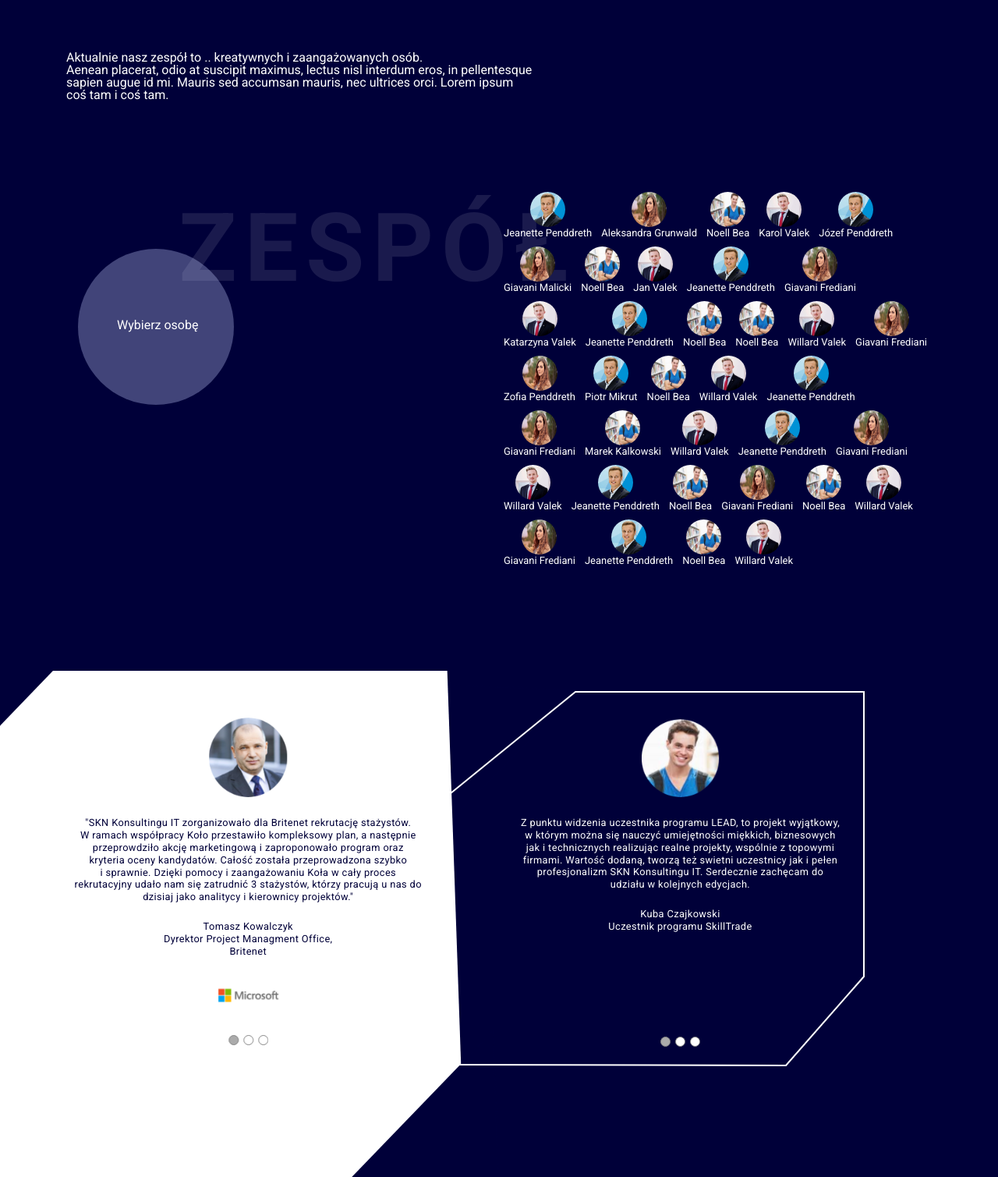
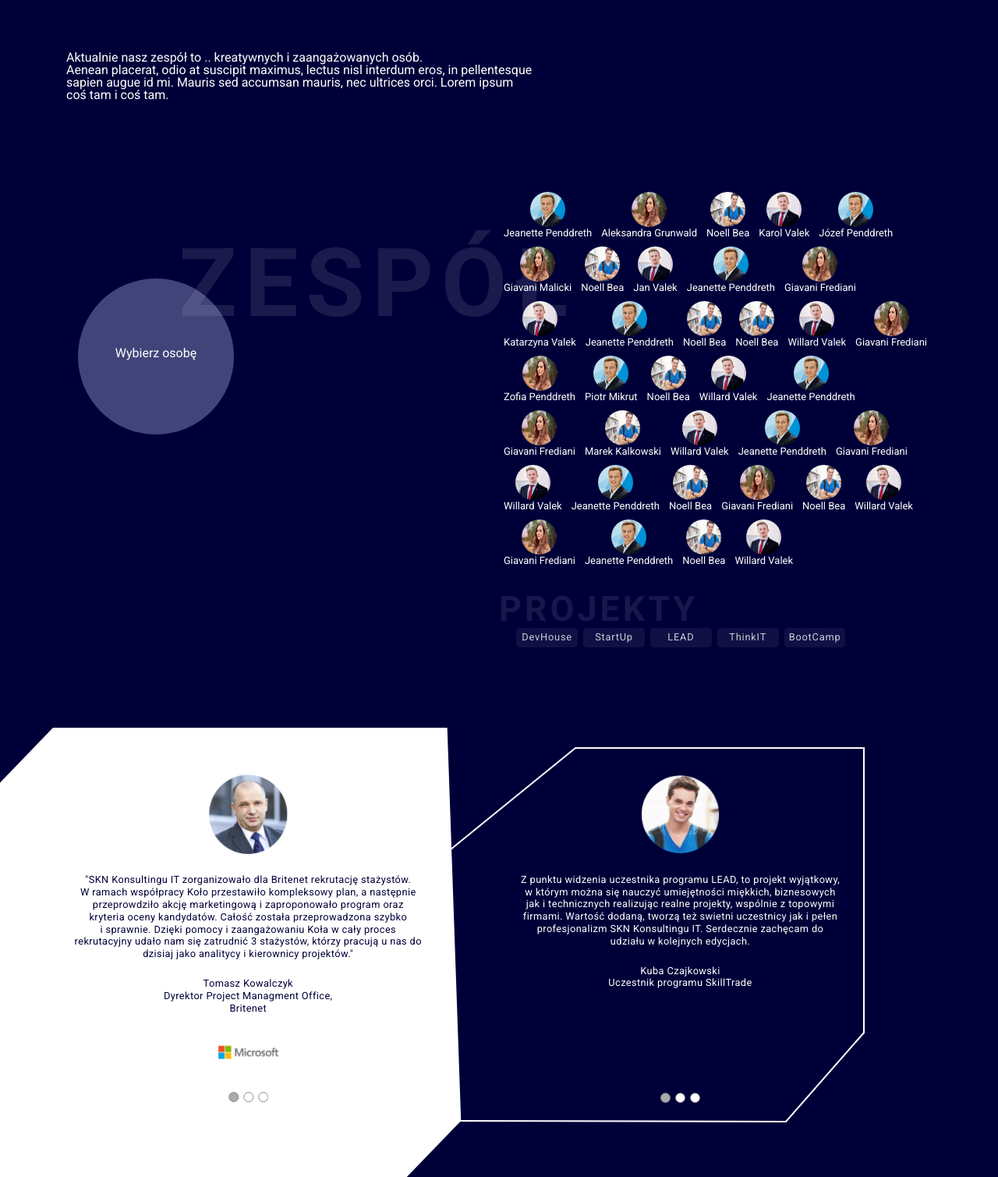
Before and after one commit to devhouserepo/SKN-Page, a PHP site: page / in a window 1280 px wide. Shown: the part 1819-3328 px from the top of the page at 78% size. Run offline with PHP 8.4, Linux system fonts and the light colour scheme.

Commit message:
SISK-26--Max member photo and info shows after mini photo click.Projects buttons added.

```diff
--- a/src/assets/scss/partials/_team.scss
+++ b/src/assets/scss/partials/_team.scss
@@ -20,7 +20,6 @@ p {
 
 
 
-
 .members {
     // background-color: rgb(139, 32, 134);
     display: flex;
@@ -32,37 +31,38 @@ p {
 
 
 .max-member-container {
-    // background-color: rgba(11, 105, 66, 0.164);
+    // background-color: rgba(11, 105, 66, 0.938);
     flex: 2 2 50%;
     margin-left: 0;
     top: 8%;
     position: relative;
+    display: block;
 }
 
 
 
 .max-photo {
-    &:before {
-        position: absolute;
-        color: white;
-        top: 45%;
-        left: 25%;
-        content: 'Wybierz osobę'
-    }
     // background-image: url("/assets/images/members/chlopak.jpg");
     background-color: rgba(177, 185, 230, 0.37);
-    position: absolute;
-    margin-top: 14%;
+    position: relative;
+    margin-top: 22%;
     width: 200px;
     height: 200px;
     border-radius: 50%;
 }
 
+.wybierz-osobe {
+    width: 100%;
+    text-align: center;
+    position: absolute;
+    top: 44%;
+}
+
 .max-member-paragraphs {
     // background-color: hotpink;
-    display: flex;
+    display: block;
     flex: 1 1 100%;
-    margin-top: 7%;
+    margin-top: 9%;
 }
 
 .max-name-surname {
@@ -74,15 +74,20 @@ p {
 .max-member-info-details {
     // background-color: rgb(64, 57, 95);
     flex: 1 1 100%;
+    padding-left: 6%;
+    padding-right: 9%;
 }
 
 
 
-
+.thumbnails-projects-container {
+    // background-color: rgb(183, 224, 33);
+    flex: 2 2 50%;
+    position: relative;
+}
 
 
 .members-thumbnails-container {
-    flex: 2 2 50%;
     // background-color: rgb(144, 170, 226);
     display: flex;
     flex-wrap: wrap;
@@ -97,12 +102,79 @@ p {
 
 .thumb-img {
     border-radius: 50% !important;
+    width: 45px;
+    height: 45px;
+    cursor: pointer;
+    -webkit-transition: 0.2s;
+    transition: 0.2s;
+
+    &:hover {
+        opacity: 0.7;
+    }
 }
+
+
 
 .thumb-name-surname {
     padding: 1px;
     font-size: 13px;
 }
+
+
+
+#projekty-btns-container {
+    position: relative;
+}
+
+#team-section-projekty-header {
+    color: white;
+    font-weight: bold;
+    letter-spacing: 4px;
+    opacity: 0.09;
+    font-size: 2.8em;
+    margin-top: 5%;
+}
+
+
+.projects-buttons {
+    // background-color: rgb(223, 111, 37);
+    display: inline-grid;
+    grid-template-columns: repeat(5, 1fr);
+    grid-gap: 7px;
+    // justify-items: center;
+    position: absolute;
+    top: 104%;
+    left: 4%;
+}
+
+.project-btn {
+    grid-column: auto;
+    grid-row: auto;
+    padding: 6px;
+    border-radius: 5px;
+    border: none;
+    // border: 1px solid rgba(255, 255, 255, 0.103);
+    background: transparent;
+    background: rgba(46, 47, 93, 0.459);
+    opacity: 0.8;
+    font-size: 0.8em;
+    letter-spacing: 0.8px;
+    color: #ffffff;
+    cursor: pointer;
+    -webkit-transition: 0.3s;
+    transition: 0.3s;
+
+    &:hover {
+        background: #4f5178;
+    }
+    &:focus {
+        outline: none;
+    }
+    &:active {
+        background: rgba(46, 47, 93, 0.918);
+    }
+}
+
 
 
 
@@ -118,6 +190,6 @@ p {
     opacity: 0.1;
     font-size: 122px;
     position: absolute;
-    top: 39%;
+    top: 41%;
     left: 14%;
 }
--- a/src/index.html
+++ b/src/index.html
@@ -313,26 +313,33 @@
       </p>
     </div>
     <div class="flex-row members">
-      <div class="flex-column container max-member-container">
-          <div class="max-photo"></div>
+      <div class=" container max-member-container">
+        <div class="max-photo">
+          <p class="wybierz-osobe">Wybierz osobę</p>
+        </div>
         <div class="flex-column max-member-paragraphs">
-          <!-- <p class="max-name-surname">Patryk Plewka</p>
-          <p class="max-member-info-details">
-            to jest o Patryku. O Patryku jest to. Aenean placerat, odio at suscipit maximus, to jest o Patryku. O Patryku jest to, in
-            pellentesque sapien augue id mi. Mauris sed accumsan mauris, nec ultrices orci.
-          </p> -->
         </div>
       </div>
-      <div class="justify-content-start members-thumbnails-container">
-
-
+      <div class="thumbnails-projects-container">
+        <div class="justify-content-start members-thumbnails-container">
+        </div>
+        <div id="projekty-btns-container">
+          <h3 id="team-section-projekty-header">PROJEKTY</h3>
+          <div class="projects-buttons">
+            <button class="project-btn">DevHouse</button>
+            <button class="project-btn">StartUp</button>
+            <button class="project-btn">LEAD</button>
+            <button class="project-btn">ThinkIT</button>
+            <button class="project-btn">BootCamp</button>
+          </div>
+        </div>
       </div>
     </div>
     <div class="section-team-background">
-        <div class="giant-header-members">
-          ZESPÓŁ
-        </div>
-      </div>
+      <h2 class="giant-header-members">
+        ZESPÓŁ
+      </h2>
+    </div>
   </section>
 
   <!-- TEAM SECTION END-->
@@ -447,7 +454,8 @@
 
         <svg width="600" height="500">
 
-          <path class="path" d="M0,498 L430,499 530,385 530,20 160,20 0,150" style="stroke-width: 2; stroke: #ffffff; fill: none; "/>
+          <path class="path" d="M0,498 L430,499 530,385 530,20 160,20 0,150" style="stroke-width: 2; stroke: #ffffff; fill: none; "
+          />
 
         </svg>
 
--- a/src/temp/css/style.css
+++ b/src/temp/css/style.css
@@ -1,4 +1,3 @@
-@charset "UTF-8";
 /** BACKGROUND COLORS **/
 /** FONTS AND TEXT COLORS**/
 body {
@@ -1125,33 +1124,31 @@ p {
   margin-left: 0;
   top: 8%;
   position: relative;
+  display: block;
 }
 
 .max-photo {
   background-color: rgba(177, 185, 230, 0.37);
-  position: absolute;
-  margin-top: 14%;
+  position: relative;
+  margin-top: 22%;
   width: 200px;
   height: 200px;
   border-radius: 50%;
 }
 
-.max-photo:before {
+.wybierz-osobe {
+  width: 100%;
+  text-align: center;
   position: absolute;
-  color: white;
-  top: 45%;
-  left: 25%;
-  content: 'Wybierz osobę';
+  top: 44%;
 }
 
 .max-member-paragraphs {
-  display: -webkit-box;
-  display: -ms-flexbox;
-  display: flex;
+  display: block;
   -webkit-box-flex: 1;
       -ms-flex: 1 1 100%;
           flex: 1 1 100%;
-  margin-top: 7%;
+  margin-top: 9%;
 }
 
 .max-name-surname {
@@ -1164,12 +1161,18 @@ p {
   -webkit-box-flex: 1;
       -ms-flex: 1 1 100%;
           flex: 1 1 100%;
+  padding-left: 6%;
+  padding-right: 9%;
+}
+
+.thumbnails-projects-container {
+  -webkit-box-flex: 2;
+      -ms-flex: 2 2 50%;
+          flex: 2 2 50%;
+  position: relative;
 }
 
 .members-thumbnails-container {
-  -webkit-box-flex: 2;
-      -ms-flex: 2 2 50%;
-          flex: 2 2 50%;
   display: -webkit-box;
   display: -ms-flexbox;
   display: flex;
@@ -1189,11 +1192,71 @@ p {
 
 .thumb-img {
   border-radius: 50% !important;
+  width: 45px;
+  height: 45px;
+  cursor: pointer;
+  -webkit-transition: 0.2s;
+  transition: 0.2s;
+}
+
+.thumb-img:hover {
+  opacity: 0.7;
 }
 
 .thumb-name-surname {
   padding: 1px;
   font-size: 13px;
+}
+
+#projekty-btns-container {
+  position: relative;
+}
+
+#team-section-projekty-header {
+  color: white;
+  font-weight: bold;
+  letter-spacing: 4px;
+  opacity: 0.09;
+  font-size: 2.8em;
+  margin-top: 5%;
+}
+
+.projects-buttons {
+  display: inline-grid;
+  grid-template-columns: repeat(5, 1fr);
+  grid-gap: 7px;
+  position: absolute;
+  top: 104%;
+  left: 4%;
+}
+
+.project-btn {
+  grid-column: auto;
+  grid-row: auto;
+  padding: 6px;
+  border-radius: 5px;
+  border: none;
+  background: transparent;
+  background: rgba(46, 47, 93, 0.459);
+  opacity: 0.8;
+  font-size: 0.8em;
+  letter-spacing: 0.8px;
+  color: #ffffff;
+  cursor: pointer;
+  -webkit-transition: 0.3s;
+  transition: 0.3s;
+}
+
+.project-btn:hover {
+  background: #4f5178;
+}
+
+.project-btn:focus {
+  outline: none;
+}
+
+.project-btn:active {
+  background: rgba(46, 47, 93, 0.918);
 }
 
 .section-team-background {
@@ -1208,6 +1271,6 @@ p {
   opacity: 0.1;
   font-size: 122px;
   position: absolute;
-  top: 39%;
+  top: 41%;
   left: 14%;
 }
--- a/src/temp/js/app.js
+++ b/src/temp/js/app.js
@@ -78,26 +78,35 @@ $(document).ready(function () {
 
 
 
-    $.getJSON('../../members.json', function (data) {
+    $.getJSON('../../skn-members/devhouse.json', function (data) {
         $.each(data, function (index, item) {
             $('.members-thumbnails-container')
-                .append(`<div class="flex-column align-items-center one-thumbnail-container">
-                <img class="thumb-img"></img>
-                <p class="thumb-name-surname">`
-                    + data[index].first_name + ` ` + data[index].last_name
-                    + `</p>
-                </div>`)
+                .append(
+                    `<div class="flex-column align-items-center one-thumbnail-container">
+                    <img class="thumb-img"></img>
+                    <p class="thumb-name-surname">`
+                    + data[index].first_name + ` ` + data[index].last_name +
+                    `</p>
+                    </div>`
+                )
             $('.thumb-img').eq(index)
                 .attr({
                     id: data[index].first_name + data[index].last_name,
                     alt: data[index].first_name + ' ' + data[index].last_name + '. Zdjęcie.',
-                    src: data[index].photo,
-                    width: "45px",
-                    height: "45px"
+                    src: data[index].photo
                 })
-                .click(function() {
+                .click(function () {
+                    $('.max-member-paragraphs').empty()
+                    $('.wybierz-osobe').remove()
                     $('.max-photo').css('background-image', 'url(' + data[index].photo + ')')
-                    // showInfoAboutMember(data, index)
+                    $('.max-member-paragraphs').append(
+                        `<p class="max-name-surname">`
+                         + data[index].first_name + ` ` + data[index].last_name +
+                        `</p>
+                        <p class="max-member-info-details">`
+                          + data[index].info +
+                        `</p>`
+                    )
                 })
         })
     })
```
Also changed, not shown: src/assets/js/app.js (+21 -12 lines), src/skn-members/devhouse.json (renamed from src/members.json).
